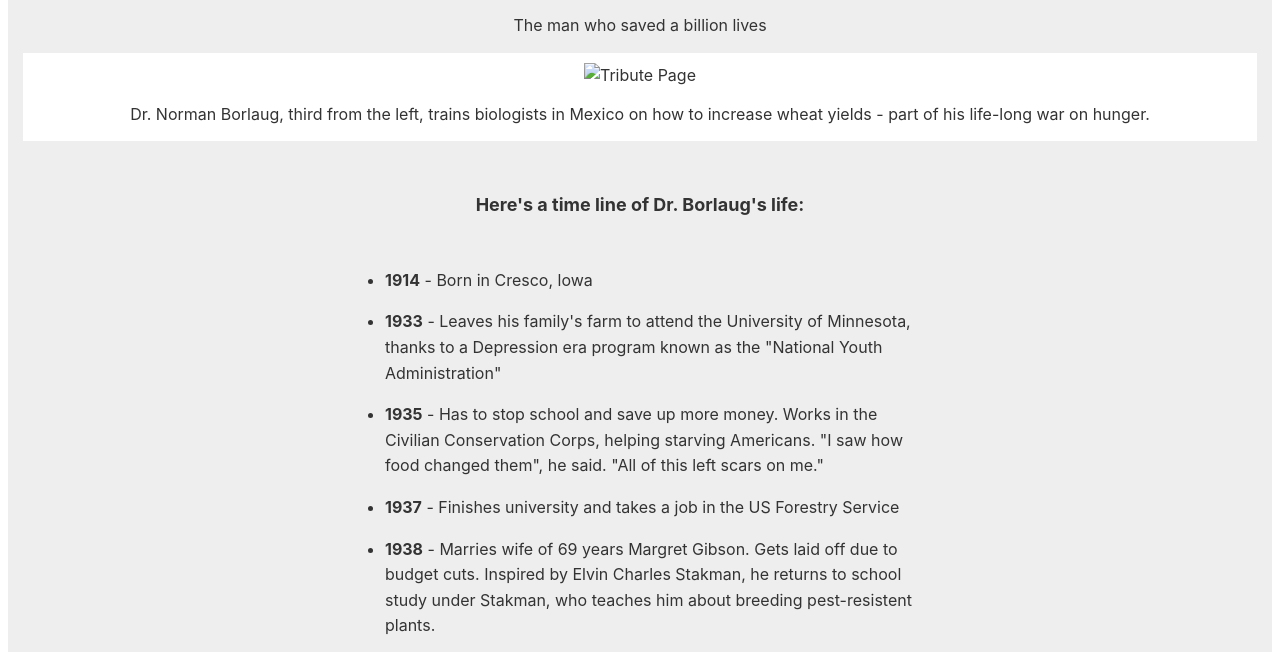
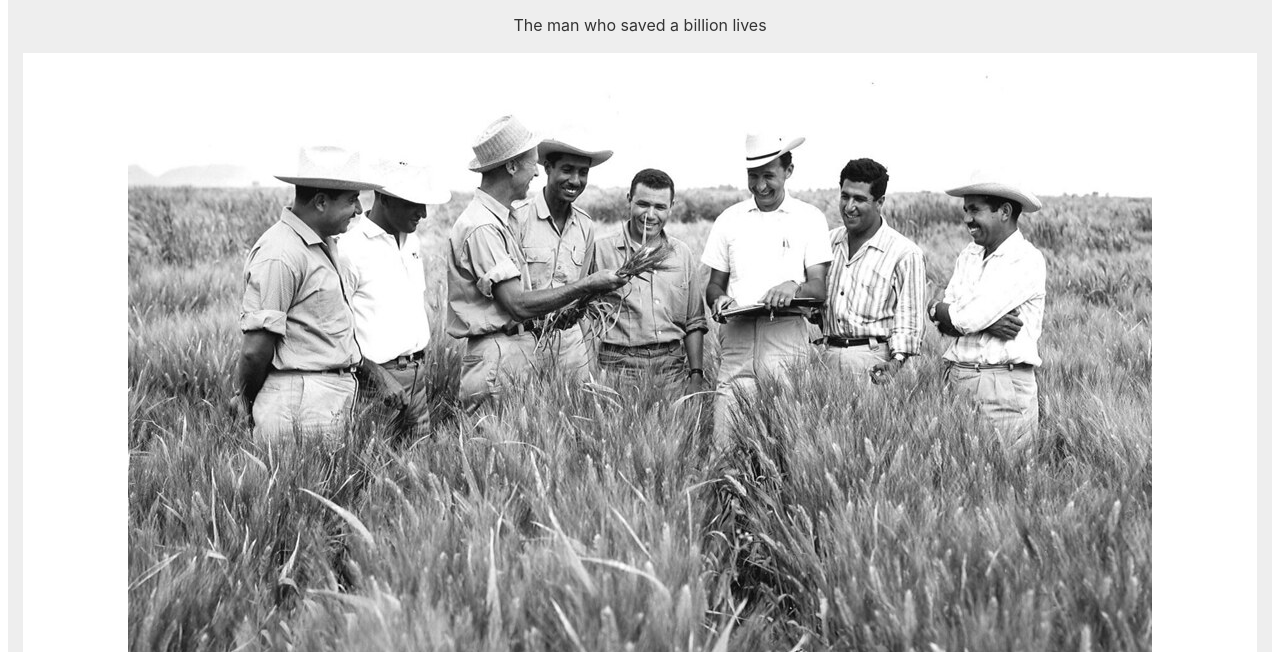
Before and after one commit to satriyobagus/https-tributepage.github.io, a plain HTML site: page belajar.html in a window 1280 px wide. Shown: the part 135-787 px from the top of the page. Drawn offline with Linux system fonts and the light colour scheme.

Commit message:
third commit

```diff
--- a/belajar.html
+++ b/belajar.html
@@ -13,7 +13,7 @@
         <h1 id="title">Dr. Norman Borlaug</h1>
         <p>The man who saved a billion lives</p>
         <div id="img-div">
-            <img src="../SatriyoBlog/gambar/tribute-page-main-image.jpeg" alt="Tribute Page" id="image">
+            <img src="tribute-page-main-image.jpeg" alt="Tribute Page" id="image">
             <figcaption id="img-caption">
                 Dr. Norman Borlaug, third from the left, trains biologists in Mexico on
                 how to increase wheat yields - part of his life-long war on hunger.
```
